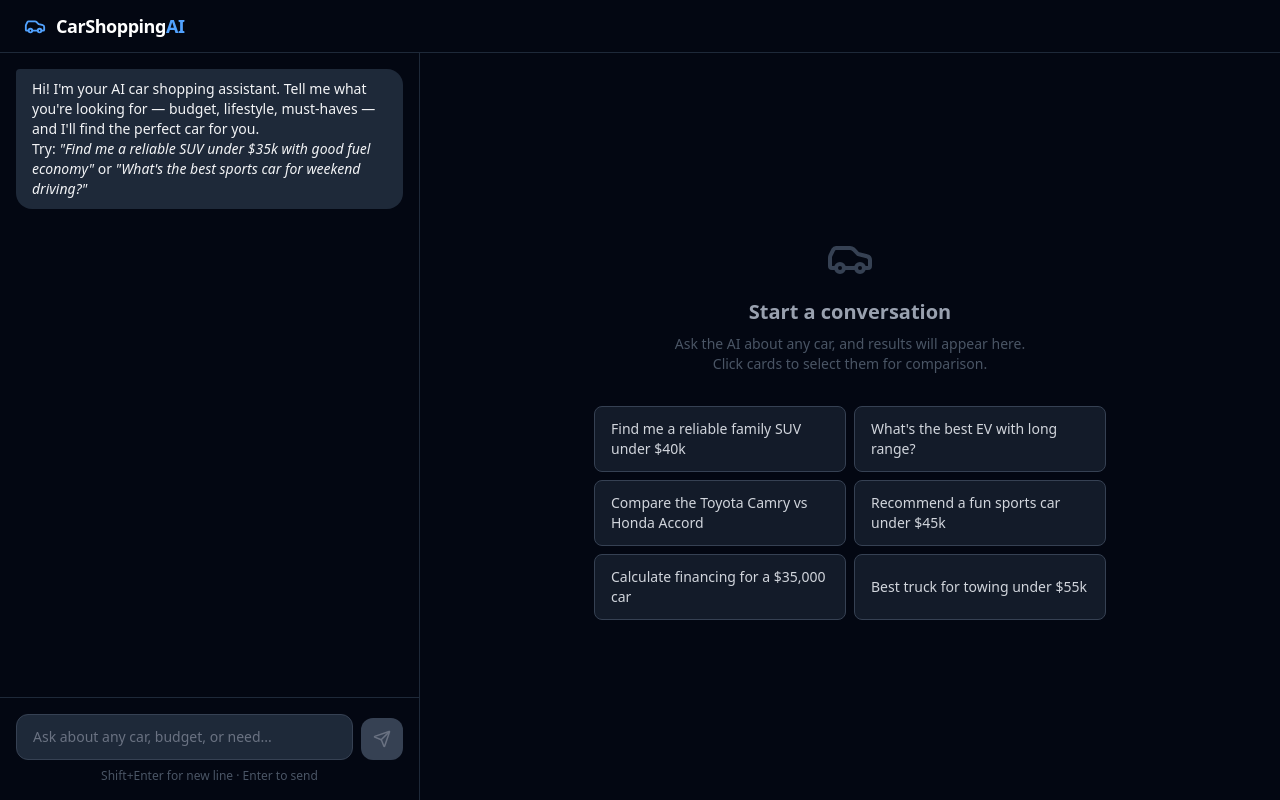
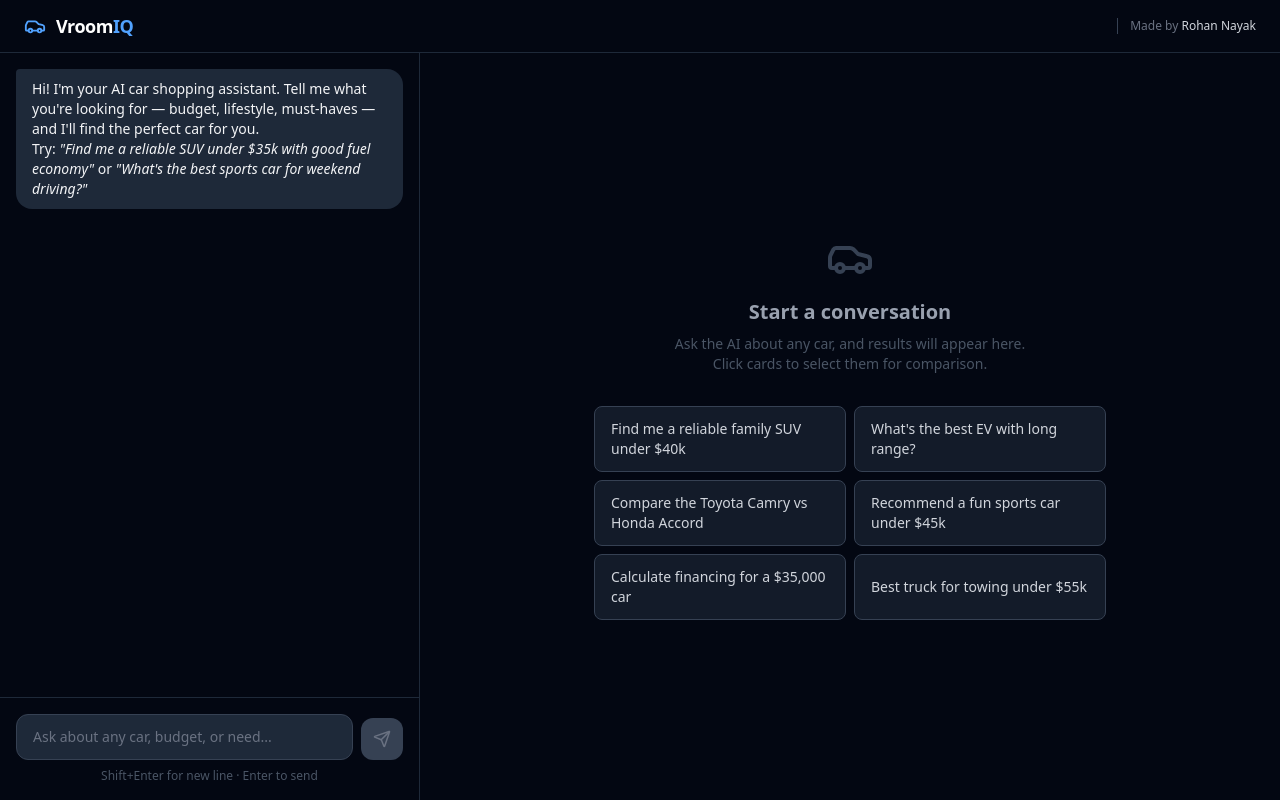
Before and after one commit to rohan9769/VroomIQ, a React (Vite) app in the folder frontend/web/: page / in a window 1280 px wide. Built offline with nearby package versions, Linux system fonts and the light colour scheme.

Commit message:
Rebrand to VroomIQ, add Made by Rohan Nayak credit with LinkedIn

```diff
--- a/frontend/web/src/App.tsx
+++ b/frontend/web/src/App.tsx
@@ -46,7 +46,7 @@ export default function App() {
         <div className="flex items-center gap-2.5">
           <CarIcon className="text-blue-400" size={22} />
           <span className="font-bold text-white text-lg tracking-tight">
-            CarShopping<span className="text-blue-400">AI</span>
+            Vroom<span className="text-blue-400">IQ</span>
           </span>
         </div>
 
@@ -68,6 +68,14 @@ export default function App() {
               Clear selection
             </button>
           )}
+          <a
+            href="https://www.linkedin.com/in/rsnayak21/"
+            target="_blank"
+            rel="noopener noreferrer"
+            className="text-xs text-gray-500 hover:text-blue-400 transition-colors border-l border-gray-700 pl-3"
+          >
+            Made by <span className="text-gray-300 hover:text-blue-400">Rohan Nayak</span>
+          </a>
         </div>
       </header>
 
```
Also changed, not shown: frontend/web/index.html (+1 -1 lines), 2 other files (tests, documents, lock files or other folders).
